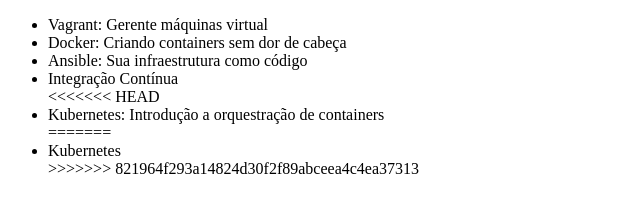
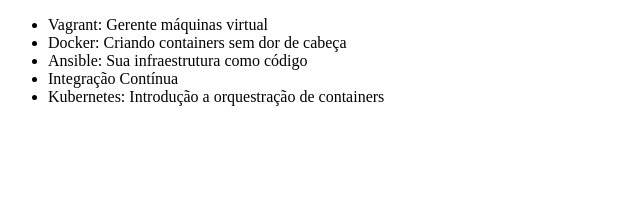
Before and after one commit to DankaFreitas/meu-git, a plain HTML site: page index.html in a window 1280 px wide. Shown: the whole page, without its empty margins (0-640 px from the left). Drawn offline with Linux system fonts and the light colour scheme.

Commit message:
Kubernetes atualizado

```diff
--- a/index.html
+++ b/index.html
@@ -10,11 +10,8 @@
         <li>Docker: Criando containers sem dor de cabeça</li>
         <li>Ansible: Sua infraestrutura como código</li>
         <li>Integração Contínua</li>
-<<<<<<< HEAD
+
         <li>Kubernetes: Introdução a orquestração de containers</li>
-=======
-        <li>Kubernetes</li>
->>>>>>> 821964f293a14824d30f2f89abceea4c4ea37313
     </ul>
 </body>
 </html>
```
